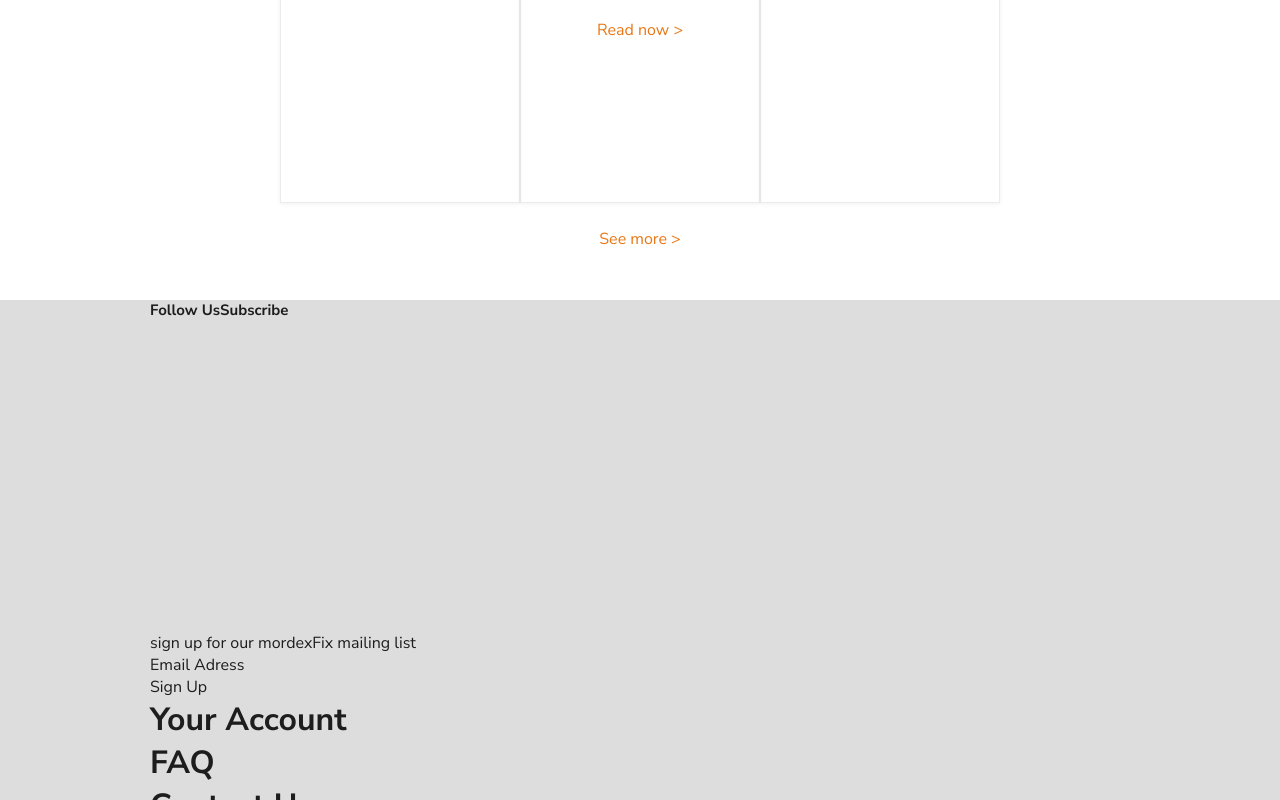
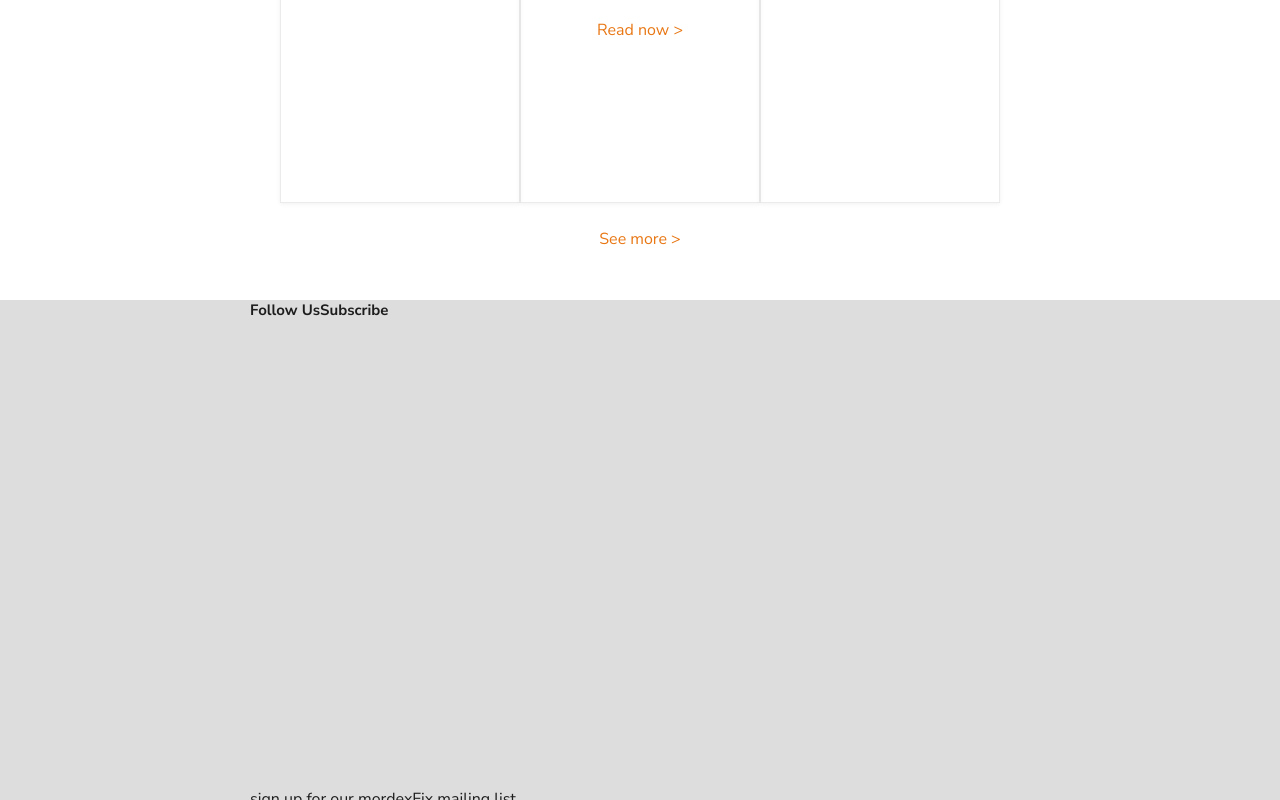
Before and after one commit to MauricioStrang/mordexfix-ecommerce, a Next.js app: page / in a window 1280 px wide. Shown: the part 1555-2355 px from the top of the page. Built offline with nearby package versions, Linux system fonts and the light colour scheme.

Commit message:
socket.io errorer

```diff
--- a/src/components/footer/footer.module.css
+++ b/src/components/footer/footer.module.css
@@ -5,8 +5,8 @@
 }
 
 .content{
-    margin-left: 150px;
-    margin-right: 150px;
+    margin-left: 250px;
+    margin-right: 250px;
 }
 
 .titleContainer{
```
